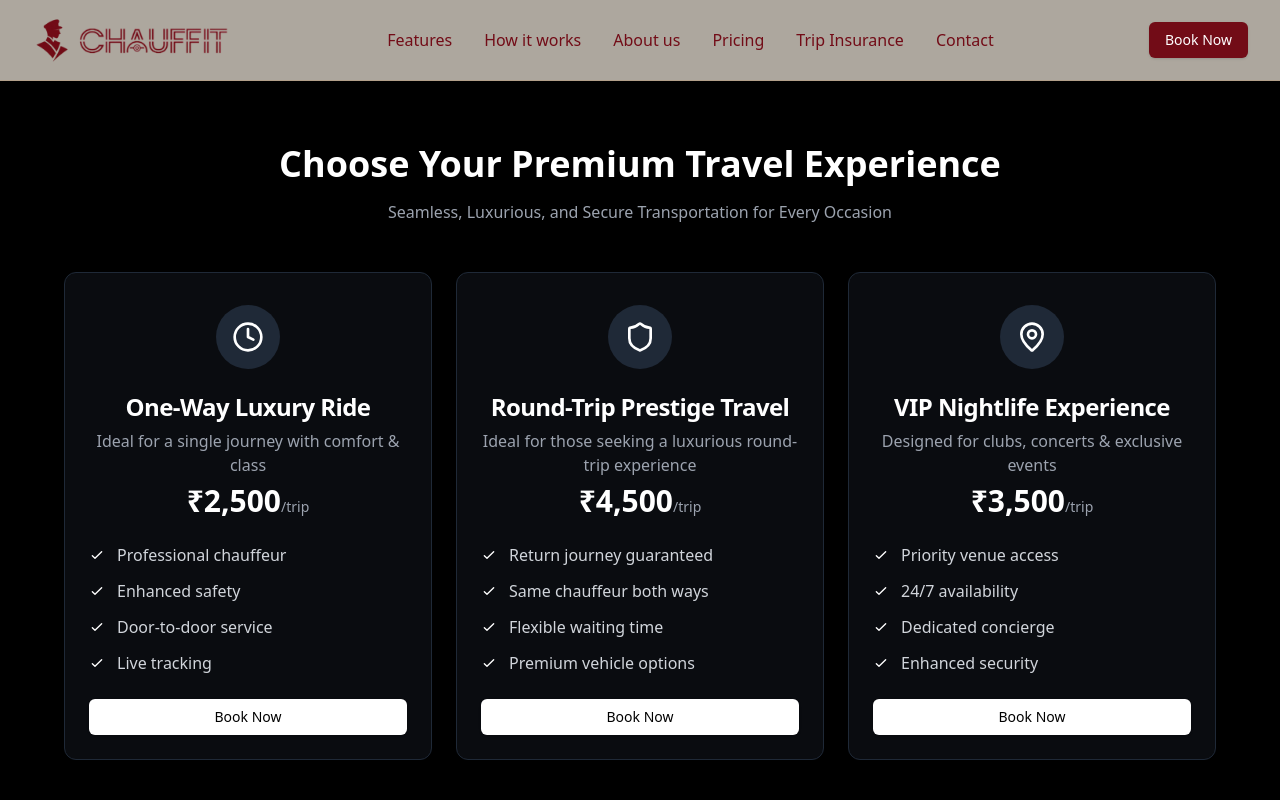
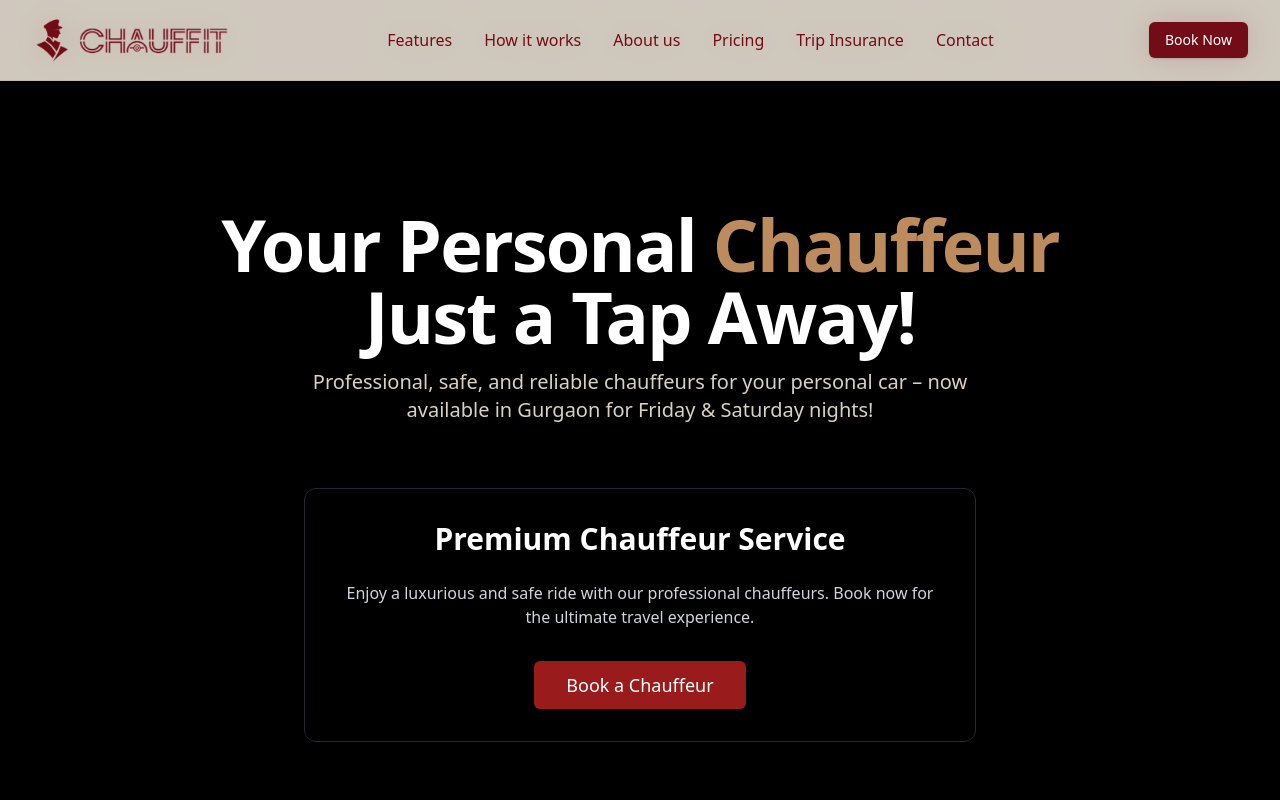
Before and after one commit to kazekunal/nexus, a Next.js app: page /bookings in a window 1280 px wide. Shown: the top 800 px of the page. Built offline with nearby package versions, Linux system fonts and the light colour scheme.

Commit message:
booking page

```diff
--- a/src/app/components/booking.jsx
+++ b/src/app/components/booking.jsx
@@ -1,168 +1,287 @@
 'use client'
 import React, { useState } from 'react';
 import { motion, AnimatePresence } from 'framer-motion';
-import { Card, CardContent, CardHeader, CardTitle } from "@/components/ui/card";
+import { Card, CardContent } from "@/components/ui/card";
 import { Input } from "@/components/ui/input";
 import { Label } from "@/components/ui/label";
-import { Clock, Shield, MapPin, Menu, X } from 'lucide-react';
-import { Button } from "@/components/ui/button"
+import { Button } from "@/components/ui/button";
+import { RadioGroup, RadioGroupItem } from "@/components/ui/radio-group";
+import { Loader2, Check } from 'lucide-react';
+import { useForm } from 'react-hook-form';
+import Navbar from './navbar';
+import Footer from './footer';
+import Footer2 from './footer2';
 
-const ServiceCards = () => {
-  const [expandedCard, setExpandedCard] = useState(null);
+const BookingPage = () => {
+  const [isFormOpen, setIsFormOpen] = useState(false);
+  const [isSubmitting, setIsSubmitting] = useState(false);
+  const [isSuccess, setIsSuccess] = useState(false);
+  const { register, handleSubmit, formState: { errors }, reset } = useForm();
 
-
-  const services = [
-    {
-      id: 1,
-      title: "One-Way Luxury Ride",
-      description: "Ideal for a single journey with comfort & class",
-      price: "₹2,500",
-      icon: <Clock className="w-8 h-8 text-white" />,
-      features: [
-        "Professional chauffeur",
-        "Enhanced safety",
-        "Door-to-door service",
-        "Live tracking"
-      ]
-    },
-    {
-      id: 2,
-      title: " Round-Trip Prestige Travel",
-      description: "Ideal for those seeking a luxurious round-trip experience",
-      price: "₹4,500",
-      icon: <Shield className="w-8 h-8 text-white" />,
-      recommended: true,
-      features: [
-        "Return journey guaranteed",
-        "Same chauffeur both ways",
-        "Flexible waiting time",
-        "Premium vehicle options"
-      ]
-    },
-    {
-      id: 3,
-      title: "VIP Nightlife Experience",
-      description: "Designed for clubs, concerts & exclusive events",
-      price: "₹3,500",
-      icon: <MapPin className="w-8 h-8 text-white" />,
-      features: [
-        "Priority venue access",
-        "24/7 availability",
-        "Dedicated concierge",
-        "Enhanced security"
-      ]
+  const toggleForm = () => {
+    setIsFormOpen(!isFormOpen);
+    if (isSuccess) {
+      setIsSuccess(false);
     }
-  ];
-
-  const handleCardClick = (id, e) => {
-    e.stopPropagation();
-    setExpandedCard(expandedCard === id ? null : id);
   };
 
-  const handleFormClick = (e) => {
-    e.stopPropagation();
+  const onSubmit = async (data) => {
+    setIsSubmitting(true);
+
+    try {
+      const response = await fetch('https://api.web3forms.com/submit', {
+        method: 'POST',
+        headers: {
+          'Content-Type': 'application/json',
+        },
+        body: JSON.stringify({
+          access_key: '77857d85-8d56-4e25-9c13-7247134d2421',
+          ...data,
+        }),
+      });
+
+      const responseData = await response.json();
+
+      if (response.status === 200) {
+        setIsSuccess(true);
+        reset();
+      } else {
+        console.error('Form submission error:', responseData);
+      }
+    } catch (error) {
+      console.error('Form submission error:', error);
+    } finally {
+      setIsSubmitting(false);
+    }
   };
 
-  const BookingForm = () => (
+  return (
+    <div className="min-h-screen bg-black bg-cover bg-center bg-no-repeat bg-blend-overlay">
+      <Navbar/>
+
+      <main className="max-w-6xl mx-auto px-4 py-36 pb-24">
+      <div className="text-center space-y-4 py-16">
+              <h1 className="text-4xl sm:text-5xl lg:text-7xl font-bold tracking-tight text-white [text-wrap:balance] mx-auto">
+                Your Personal <span className="text-[#bd8c5e]">Chauffeur</span><br/>  Just a Tap Away!
+              </h1>
+              <p className="text-lg sm:text-xl text-[#d9d1c6] max-w-2xl mx-auto">
+              Professional, safe, and reliable chauffeurs for your personal car – now available in Gurgaon for Friday & Saturday nights!
+              </p>
+            </div>
+
+        <div className="flex justify-center">
+          <div className="w-full max-w-2xl">
+            <Card className="bg-black/80 border border-gray-800 overflow-hidden">
+              <CardContent className="p-8 text-center">
+                {!isFormOpen ? (
+                  <>
+                    <h3 className="text-3xl font-bold text-white mb-6">
+                      Premium Chauffeur Service
+                    </h3>
+                    <p className="text-gray-300 mb-8">
+                      Enjoy a luxurious and safe ride with our professional chauffeurs.
+                      Book now for the ultimate travel experience.
+                    </p>
+                    <Button
+                      onClick={toggleForm}
+                      className="bg-red-800 hover:bg-red-900 text-white px-8 py-6 text-lg"
+                    >
+                      Book a Chauffeur
+                    </Button>
+                  </>
+                ) : (
+                  <AnimatePresence>
                     <motion.div
-      initial={{ opacity: 0, y: -20 }}
+                      initial={{ opacity: 0, y: 20 }}
                       animate={{ opacity: 1, y: 0 }}
                       exit={{ opacity: 0, y: -20 }}
                       transition={{ duration: 0.3 }}
-      className="mt-6 grid gap-4"
-      onClick={handleFormClick}
                     >
-      <div className="grid gap-2">
+                      {isSuccess ? (
+                        <div className="py-8 text-center">
+                          <div className="rounded-full bg-green-600 w-16 h-16 mx-auto flex items-center justify-center mb-6">
+                            <Check className="w-8 h-8 text-white" />
+                          </div>
+                          <h3 className="text-2xl font-bold text-white mb-4">Booking Confirmed!</h3>
+                          <p className="text-gray-300 mb-6">
+                            Thank you for booking with Chauffit. We've received your request and will contact you shortly.
+                          </p>
+                          <Button
+                            onClick={toggleForm}
+                            className="bg-[#720c17] hover:bg-[#5a0912] text-white"
+                          >
+                            Close
+                          </Button>
+                        </div>
+                      ) : (
+                        <form onSubmit={handleSubmit(onSubmit)} className="space-y-6 text-left">
+                          <h3 className=" text-2xl font-bold text-white mb-4 text-center">
+                            Book Your Chauffeur
+                          </h3>
+
+                          <div>
                             <Label htmlFor="name" className="text-gray-300">Full Name</Label>
-        <Input id="name" placeholder="Enter your name" className="bg-gray-800 border-gray-700 text-white" />
-      </div>
-      <div className="grid gap-2">
-        <Label htmlFor="people" className="text-gray-300">Number of People</Label>
-        <Input id="people" type="number" placeholder="Enter number of people" className="bg-gray-800 border-gray-700 text-white" />
-      </div>
-      <div className="grid gap-2">
-        <Label htmlFor="aadhar" className="text-gray-300">Aadhar Number</Label>
-        <Input id="aadhar" placeholder="Enter Aadhar number" className="bg-gray-800 border-gray-700 text-white" />
-      </div>
-      <div className="grid gap-2">
-        <Label htmlFor="time" className="text-gray-300">Pickup Time</Label>
-        <Input id="time" type="datetime-local" className="bg-gray-800 border-gray-700 text-white" />
-      </div>
-      <div className="grid gap-2">
-        <Label htmlFor="pickup" className="text-gray-300">Pickup Location</Label>
-        <Input id="pickup" placeholder="Enter pickup location" className="bg-gray-800 border-gray-700 text-white" />
-      </div>
-      <div className="grid gap-2">
-        <Label htmlFor="dropoff" className="text-gray-300">Drop-off Location</Label>
-        <Input id="dropoff" placeholder="Enter drop-off location" className="bg-gray-800 border-gray-700 text-white" />
-      </div>
-      <Button className="mt-4 w-full bg-white hover:bg-gray-200 text-black">
-        Confirm Booking
-      </Button>
-    </motion.div>
-  );
-
-  return (
-    <div className="min-h-screen bg-black p-8">
-
-      <div className="max-w-6xl mx-auto py-10 pt-28">
-
-        <div className="text-center mb-12">
-          <h2 className="text-4xl font-bold text-white mb-4">Choose Your Premium Travel Experience</h2>
-          <p className="text-gray-400">Seamless, Luxurious, and Secure Transportation for Every Occasion</p>
+                            <Input
+                              id="name"
+                              {...register('name', { required: true })}
+                              className="bg-gray-800 border-gray-700 text-white mt-1"
+                              placeholder="Enter your full name"
+                            />
+                            {errors.name && <p className="text-red-500 text-sm mt-1">Name is required</p>}
                           </div>
 
-        <div className="grid grid-cols-1 md:grid-cols-3 gap-6">
-          {services.map((service) => (
-            <div key={service.id} className="h-full">
-              <Card
-                className={`h-full bg-[#0A0C10] border-gray-800 text-white`}
+                          <div>
+                            <Label htmlFor="number" className="text-gray-300">Phone Number</Label>
+                            <Input
+                              id="number"
+                              type="tel"
+                              {...register('number', { required: true })}
+                              className="bg-gray-800 border-gray-700 text-white mt-1"
+                              placeholder="Enter your phone number"
+                            />
+                            {errors.number && <p className="text-red-500 text-sm mt-1">Phone number is required</p>}
+                          </div>
+
+                          <div>
+                            <Label htmlFor="email" className="text-gray-300">Email Address</Label>
+                            <Input
+                              id="email"
+                              type="email"
+                              {...register('email', { required: true })}
+                              className="bg-gray-800 border-gray-700 text-white mt-1"
+                              placeholder="Enter your email address"
+                            />
+                            {errors.email && <p className="text-red-500 text-sm mt-1">Email is required</p>}
+                          </div>
+
+                          <div>
+                            <Label className="text-gray-300 block mb-2">Car Segment</Label>
+                            <RadioGroup defaultValue="sedan" {...register('carSegment', { required: true })}>
+                              <div className="grid grid-cols-2 md:grid-cols-3 gap-2">
+                                <div className="flex items-center space-x-2">
+                                  <RadioGroupItem value="hatchback" id="hatchback" className="text-amber-500" />
+                                  <Label htmlFor="hatchback" className="text-gray-300">Hatchback</Label>
+                                </div>
+                                <div className="flex items-center space-x-2">
+                                  <RadioGroupItem value="microsuv" id="microsuv" className="text-amber-500" />
+                                  <Label htmlFor="microsuv" className="text-gray-300">Micro SUV</Label>
+                                </div>
+                                <div className="flex items-center space-x-2">
+                                  <RadioGroupItem value="midsuv" id="midsuv" className="text-amber-500" />
+                                  <Label htmlFor="midsuv" className="text-gray-300">Mid-size SUV</Label>
+                                </div>
+                                <div className="flex items-center space-x-2">
+                                  <RadioGroupItem value="sedan" id="sedan" className="text-amber-500" />
+                                  <Label htmlFor="sedan" className="text-gray-300">Sedan</Label>
+                                </div>
+                                <div className="flex items-center space-x-2">
+                                  <RadioGroupItem value="fullsuv" id="fullsuv" className="text-amber-500" />
+                                  <Label htmlFor="fullsuv" className="text-gray-300">Full-size SUV</Label>
+                                </div>
+                                <div className="flex items-center space-x-2">
+                                  <RadioGroupItem value="luxury" id="luxury" className="text-amber-500" />
+                                  <Label htmlFor="luxury" className="text-gray-300">Luxury</Label>
+                                </div>
+                              </div>
+                            </RadioGroup>
+                            {errors.carSegment && <p className="text-red-500 text-sm mt-1">Car segment is required</p>}
+                          </div>
+
+                          <div>
+                            <Label className="text-gray-300 block mb-2">Transmission</Label>
+                            <RadioGroup defaultValue="automatic" {...register('transmission', { required: true })}>
+                              <div className="flex space-x-4">
+                                <div className="flex items-center space-x-2">
+                                  <RadioGroupItem value="automatic" id="automatic" className="text-amber-500" />
+                                  <Label htmlFor="automatic" className="text-gray-300">Automatic</Label>
+                                </div>
+                                <div className="flex items-center space-x-2">
+                                  <RadioGroupItem value="manual" id="manual" className="text-amber-500" />
+                                  <Label htmlFor="manual" className="text-gray-300">Manual</Label>
+                                </div>
+                              </div>
+                            </RadioGroup>
+                            {errors.transmission && <p className="text-red-500 text-sm mt-1">Transmission is required</p>}
+                          </div>
+
+                          <div>
+                            <Label className="text-gray-300 block mb-2">Price Variant</Label>
+                            <RadioGroup defaultValue="fixed" {...register('priceVariant', { required: true })}>
+                              <div className="flex flex-wrap gap-4">
+                                <div className="flex items-center space-x-2">
+                                  <RadioGroupItem value="fixed" id="fixed" className="text-amber-500" />
+                                  <Label htmlFor="fixed" className="text-gray-300">Fixed</Label>
+                                </div>
+                                <div className="flex items-center space-x-2">
+                                  <RadioGroupItem value="perkm" id="perkm" className="text-amber-500" />
+                                  <Label htmlFor="perkm" className="text-gray-300">Per KM</Label>
+                                </div>
+                                <div className="flex items-center space-x-2">
+                                  <RadioGroupItem value="permin" id="permin" className="text-amber-500" />
+                                  <Label htmlFor="permin" className="text-gray-300">Per Min</Label>
+                                </div>
+                              </div>
+                            </RadioGroup>
+                            {errors.priceVariant && <p className="text-red-500 text-sm mt-1">Price variant is required</p>}
+                          </div>
+
+                          <div>
+                            <Label htmlFor="pickup" className="text-gray-300">Pick up Location</Label>
+                            <Input
+                              id="pickup"
+                              value="Sector 29"
+                              disabled
+                              className="bg-gray-700 border-gray-600 text-gray-400 mt-1"
+                            />
+                          </div>
+
+                          <div>
+                            <Label htmlFor="dropoff" className="text-gray-300">Drop off Location</Label>
+                            <Input
+                              id="dropoff"
+                              {...register('dropoff', { required: true })}
+                              className="bg-gray-800 border-gray-700 text-white mt-1"
+                              placeholder="Enter your destination"
+                            />
+                            {errors.dropoff && <p className="text-red-500 text-sm mt-1">Drop off location is required</p>}
+                          </div>
+
+                          <div className="flex gap-4 pt-4">
+                            <Button
+                              type="button"
+                              onClick={toggleForm}
+                              className="flex-1 bg-gray-700 hover:bg-gray-600 text-white"
                             >
-                <CardHeader className="text-center pt-8">
-                  <div className="mx-auto rounded-full bg-gray-800 p-3 w-16 h-16 flex items-center justify-center mb-4">
-                    {service.icon}
+                              Cancel
+                            </Button>
+                            <Button
+                              type="submit"
+                              className="flex-1 bg-red-800 hover:bg-red-900 text-white"
+                              disabled={isSubmitting}
+                            >
+                              {isSubmitting ? (
+                                <>
+                                  <Loader2 className="mr-2 h-4 w-4 animate-spin" />
+                                  Processing
+                                </>
+                              ) : (
+                                "Confirm Booking"
+                              )}
+                            </Button>
                           </div>
-                  <CardTitle className="text-2xl font-bold text-white mb-2">{service.title}</CardTitle>
-                  <p className="text-gray-400 mb-4">{service.description}</p>
-                  <div className="text-3xl font-bold text-white mb-4">
-                    {service.price}
-                    <span className="text-sm text-gray-400 font-normal">/trip</span>
-                  </div>
-                </CardHeader>
-                <CardContent className="pt-0">
-                  <ul className="mb-6 space-y-3">
-                    {service.features.map((feature, index) => (
-                      <li key={index} className="flex items-center text-gray-300">
-                        <svg className="w-4 h-4 mr-3 text-white" fill="none" stroke="currentColor" viewBox="0 0 24 24">
-                          <path strokeLinecap="round" strokeLinejoin="round" strokeWidth="2" d="M5 13l4 4L19 7"></path>
-                        </svg>
-                        {feature}
-                      </li>
-                    ))}
-                  </ul>
-
-                  <Button
-                    className={`w-full ${
-                      expandedCard === service.id
-                        ? 'bg-gray-800 hover:bg-gray-700 text-white'
-                        : 'bg-white hover:bg-gray-200 text-black'
-                    }`}
-                    onClick={(e) => handleCardClick(service.id, e)}
-                  >
-                    {expandedCard === service.id ? 'Close' : 'Book Now'}
-                  </Button>
-
-                  <AnimatePresence>
-                    {expandedCard === service.id && <BookingForm />}
+                        </form>
+                      )}
+                    </motion.div>
                   </AnimatePresence>
+                )}
               </CardContent>
             </Card>
           </div>
-          ))}
         </div>
-      </div>
+      </main>
+      <Footer2/>
     </div>
   );
 };
 
-export default ServiceCards;
+export default BookingPage;
```
Lines whose indentation alone changed are shown as unchanged.
